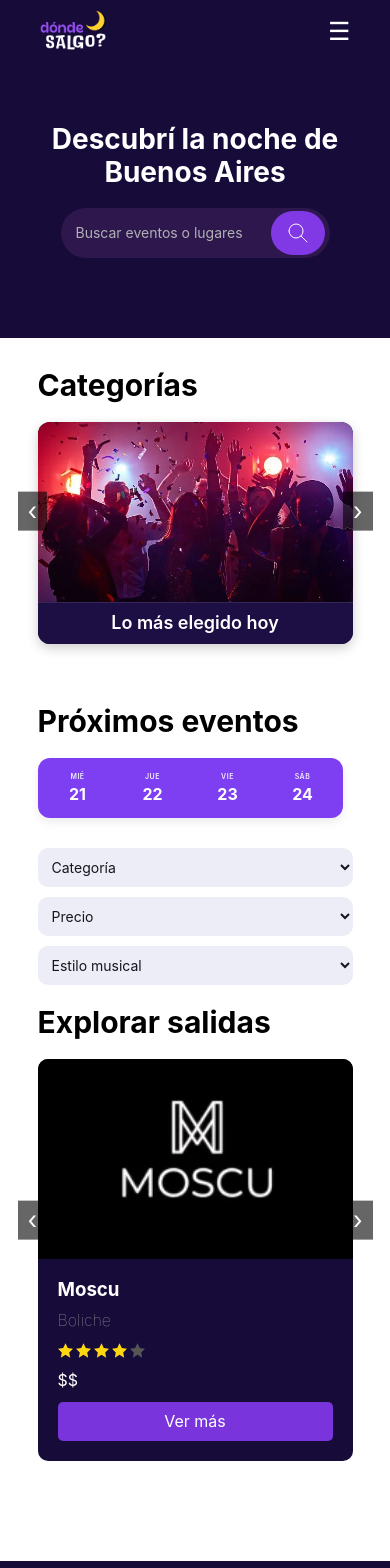
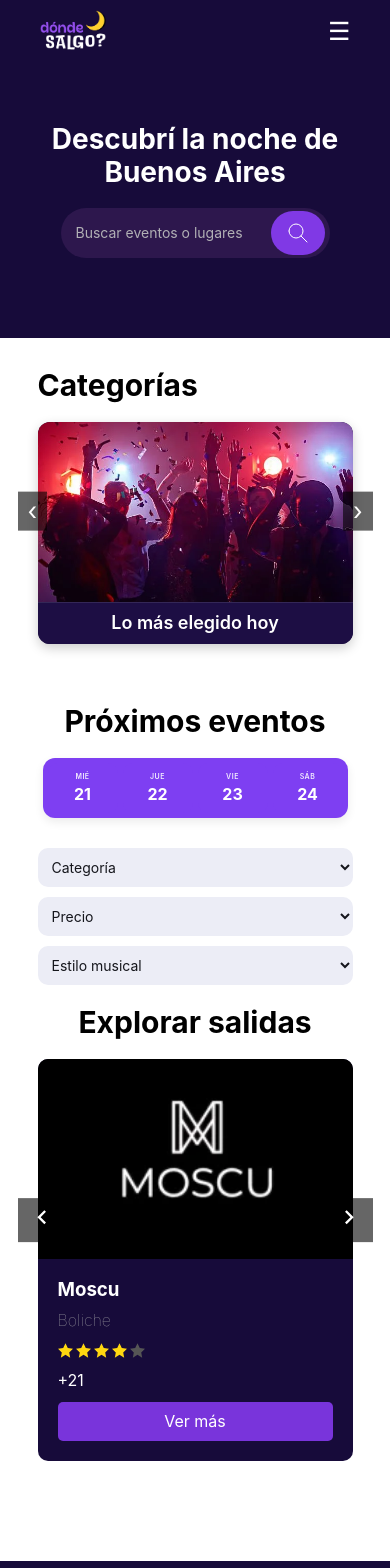
Before and after one commit to ignacioDorigo/donde-salgo-vf, a React (Create React App) app: page / in a window 390 px wide. Shown: the top 1568 px of the page. Built offline with nearby package versions, Linux system fonts and the light colour scheme.

Commit message:
Add files via upload

```diff
--- a/src/components/Eventos/Eventos.css
+++ b/src/components/Eventos/Eventos.css
@@ -190,3 +190,17 @@
     text-align: center;
     margin-top: 3rem;
 }
+
+@media (max-width: 768px) {
+    .eventos__titulo,
+    .explorar__titulo {
+      text-align: center;
+    }
+  }
+
+
+  @media (max-width: 768px) {
+    .div__filtros {
+      align-items: center;
+    }
+  }
--- a/src/components/Eventos/Eventos.js
+++ b/src/components/Eventos/Eventos.js
@@ -12,11 +12,11 @@ export default function Eventos() {
   const renderPrecioSimbolico = (nombre) => {
     switch (nombre) {
       case "Moscu":
-        return "$$";
+        return "+21";
       case "Wax":
-        return "$";
+        return "+18";
       case "La Mala":
-        return "$$$";
+        return "+18";
       default:
         return "$";
     }
@@ -332,7 +332,9 @@ export default function Eventos() {
             {/* Mobile */}
             <div className="salidas__carousel">
               <button className="carousel__flecha left" onClick={anterior}>
-                ‹
+              <svg viewBox="0 0 24 24" width="28" height="28" fill="currentColor">
+                <path d="M15.41 7.41 14 6l-6 6 6 6 1.41-1.41L10.83 12z" />
+              </svg>
               </button>
               <div className="salida__caja_unica">
                 <Salidas
@@ -342,7 +344,9 @@ export default function Eventos() {
                 />
               </div>
               <button className="carousel__flecha right" onClick={siguiente}>
-                ›
+              <svg viewBox="0 0 24 24" width="28" height="28" fill="currentColor">
+                <path d="M8.59 16.59 13.17 12 8.59 7.41 10 6l6 6-6 6z" />
+              </svg>
               </button>
             </div>
           </>
```
